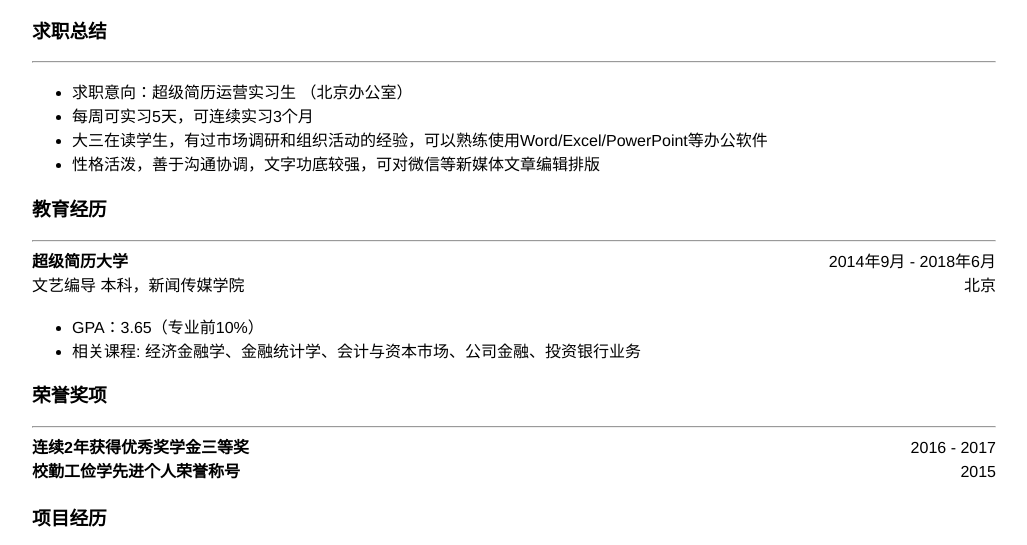
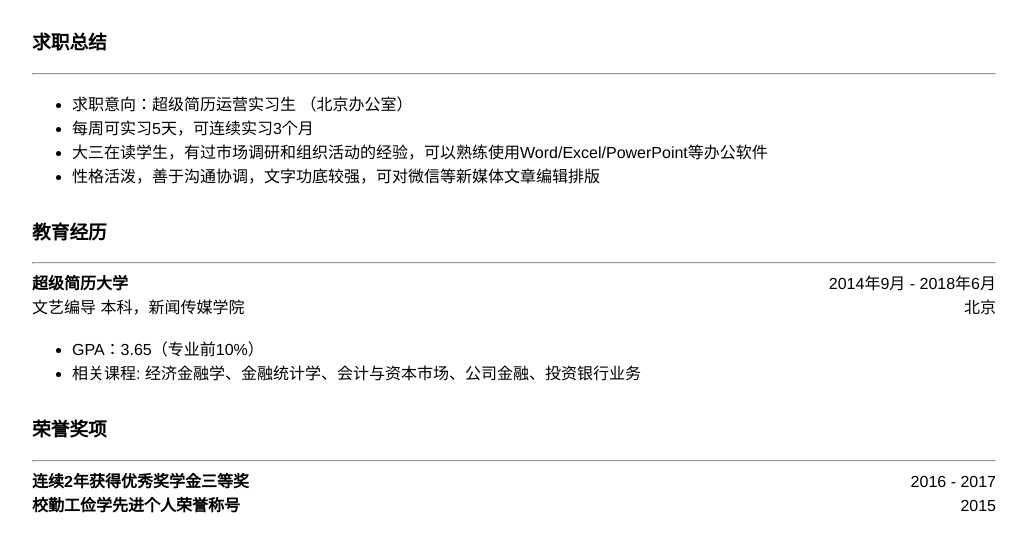
Before and after one commit to dpyzo0o/ife-2018, a plain HTML site: page zero-basis/day03/index.html in a window 1280 px wide. Shown: the part 180-725 px from the top of the page, without its empty margins (126-1153 px from the left). Drawn offline with Linux system fonts and the light colour scheme.

Commit message:
add margin

```diff
--- a/zero-basis/day03/style.css
+++ b/zero-basis/day03/style.css
@@ -5,6 +5,10 @@ html {
 
 h2, h3, .bold {
   font-weight: bold;
+}
+
+section {
+  margin: 30px 0;
 }
 
 .info {
```
